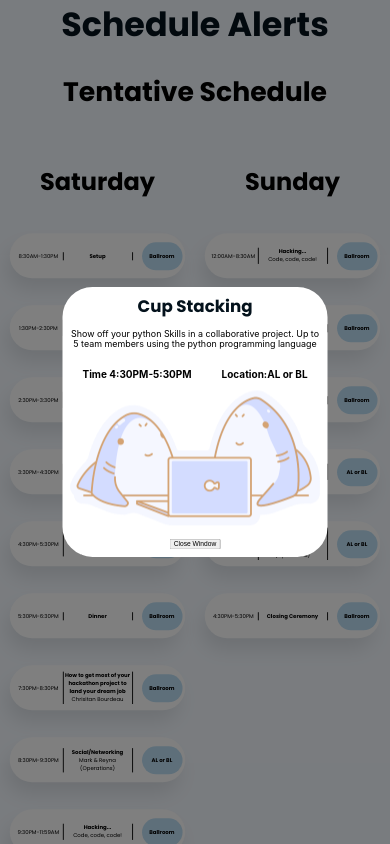
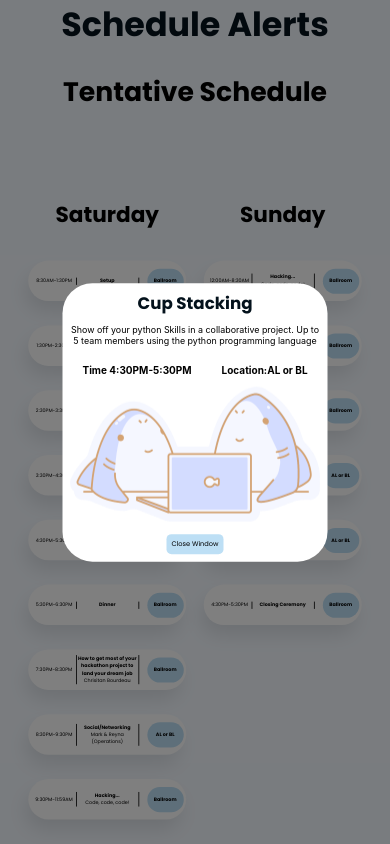
Before and after one commit to lesliejogit/my-app, a React (Create React App) app: page / in a window 390 px wide. Both pictures are taken after a click on the element 97 px from the left and 544 px from the top of the page. Shown: the top 844 px of the page. Built offline with nearby package versions, Linux system fonts and the light colour scheme.

Commit message:
Gave hints to make schedule clickable

```diff
--- a/src/App.css
+++ b/src/App.css
@@ -30,6 +30,8 @@
 
     margin-right: 10px;
 
+    scale: 90%
+
   }
   .event--title, .event--time, .event--description{
     font-size: 6px;
@@ -41,6 +43,10 @@
   }
   .event--location{
     margin-right: 10px !important;
+  }
+
+  .tentativeSchedule--container{
+    scale: 90%;
   }
 
    .tentativeSchedule--column .event--location{
@@ -219,6 +225,8 @@ h2{
   padding: 15px;
   color:black;
 
+  max-width: 800px;
+
 }
 
 .popup--container > img{
@@ -226,6 +234,28 @@ h2{
 
 }
 
+.popup--container > button{
+  background-color: #bddff5;
+  border:none;
+
+  padding:10px;
+
+  border-radius: 10px;
+
+  font-family:"Poppins"
+
+}
+
+.popup--container > button:hover{
+  background-color: #E6534E ;
+  opacity: .3;
+  cursor:pointer !important
+}
+
+.event--table:hover{
+  opacity: .5;
+  cursor:pointer !important
+}
 
 /* .event--table .event--container{
   display: grid;
```
